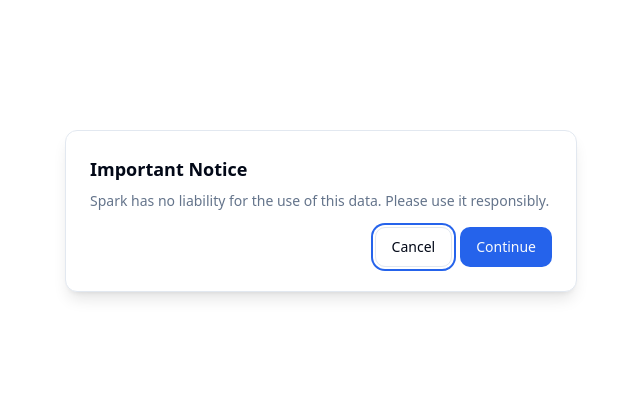
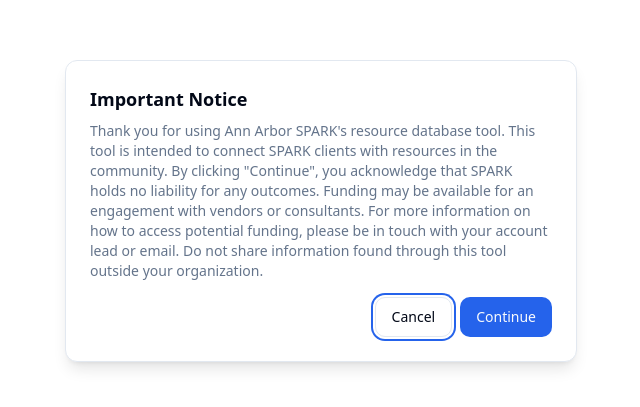
Before and after one commit to gupranay/Spark_Search_Tool, a Next.js app: page / in a window 1280 px wide. Shown: the part 189-596 px from the top of the page, without its empty margins (319-959 px from the left). Built offline with nearby package versions, Linux system fonts and the light colour scheme.

Commit message:
fixed search and langauge

```diff
--- a/app/page.tsx
+++ b/app/page.tsx
@@ -1,5 +1,5 @@
 "use client";
-import { useState, useEffect } from "react";
+import { useState } from "react";
 import Head from "next/head";
 import {
   Table,
@@ -131,8 +131,9 @@
   };
 
   const filteredData = data.filter(row =>
-    ["Functional Expertise", "Industry Expertise", "Description"]
-      .some(field => row[field]?.toLowerCase().includes(searchValue.toLowerCase()))
+    Object.values(row).some(value =>
+      value?.toLowerCase().includes(searchValue.toLowerCase())
+    )
   );
 
   const downloadCSV = () => {
@@ -184,8 +185,12 @@
           <AlertDialogHeader>
             <AlertDialogTitle>Important Notice</AlertDialogTitle>
             <AlertDialogDescription>
-              Spark has no liability for the use of this data. Please use it
-              responsibly.
+              Thank you for using Ann Arbor SPARK's resource database tool.
+              This tool is intended to connect SPARK clients with resources in the community.
+              By clicking "Continue", you acknowledge that SPARK holds no liability for any outcomes.
+              Funding may be available for an engagement with vendors or consultants. For more information
+              on how to access potential funding, please be in touch with your account lead or email.
+              Do not share information found through this tool outside your organization.
             </AlertDialogDescription>
           </AlertDialogHeader>
           <AlertDialogFooter>
@@ -259,9 +264,7 @@
               className="mt-4"
             />
             <p className="mt-4 text-sm text-gray-600">
-              <strong>Note:</strong> Rows marked with * indicate that the vendor is
-              not an established vendor with Spark and Spark holds no
-              responsibility.
+              <strong>Note:</strong> Records that are marked with “*” indicate a consultant that is new to SPARK’s resource database.
             </p>
             {isLoading ? (
               <div className="flex justify-center mt-4">
```
